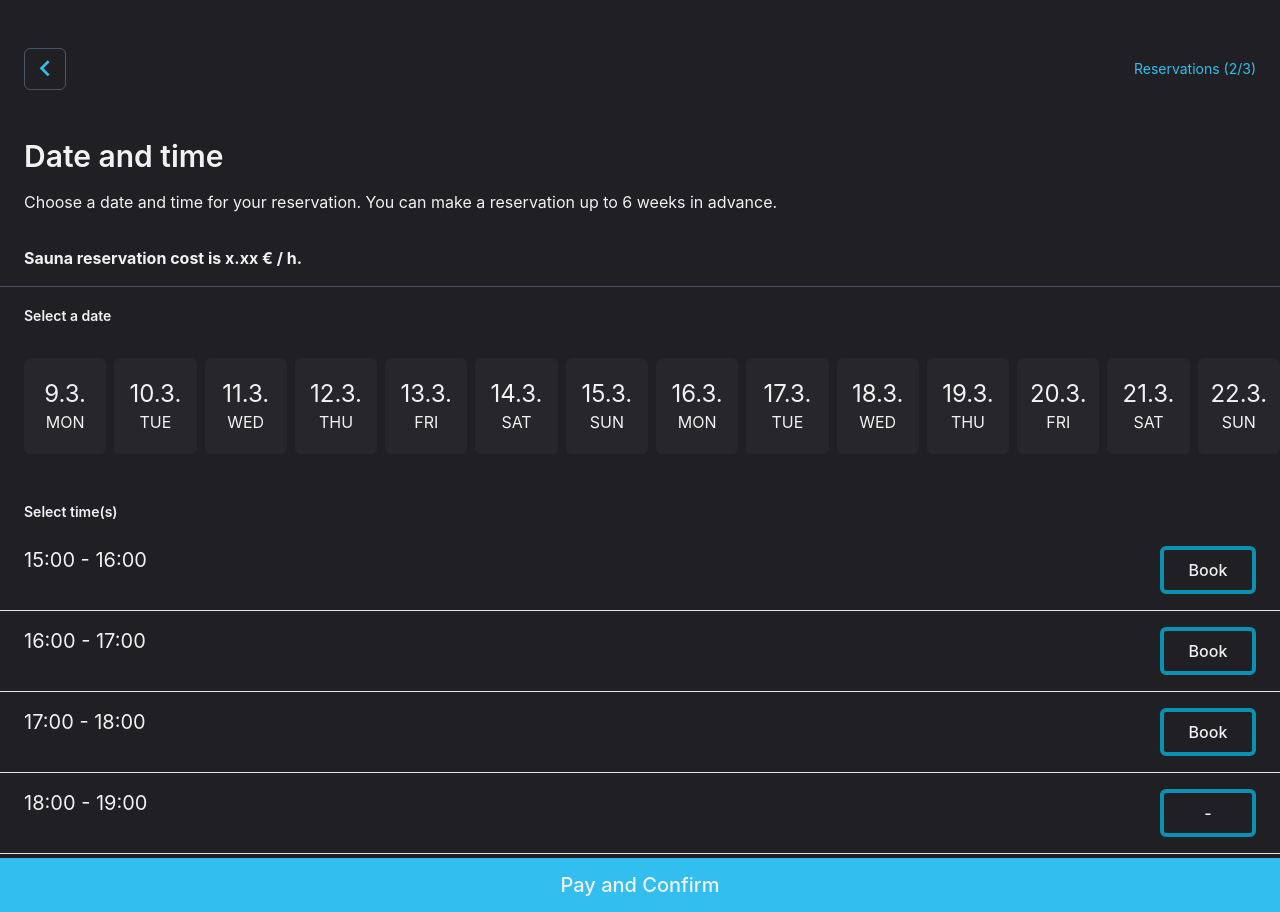
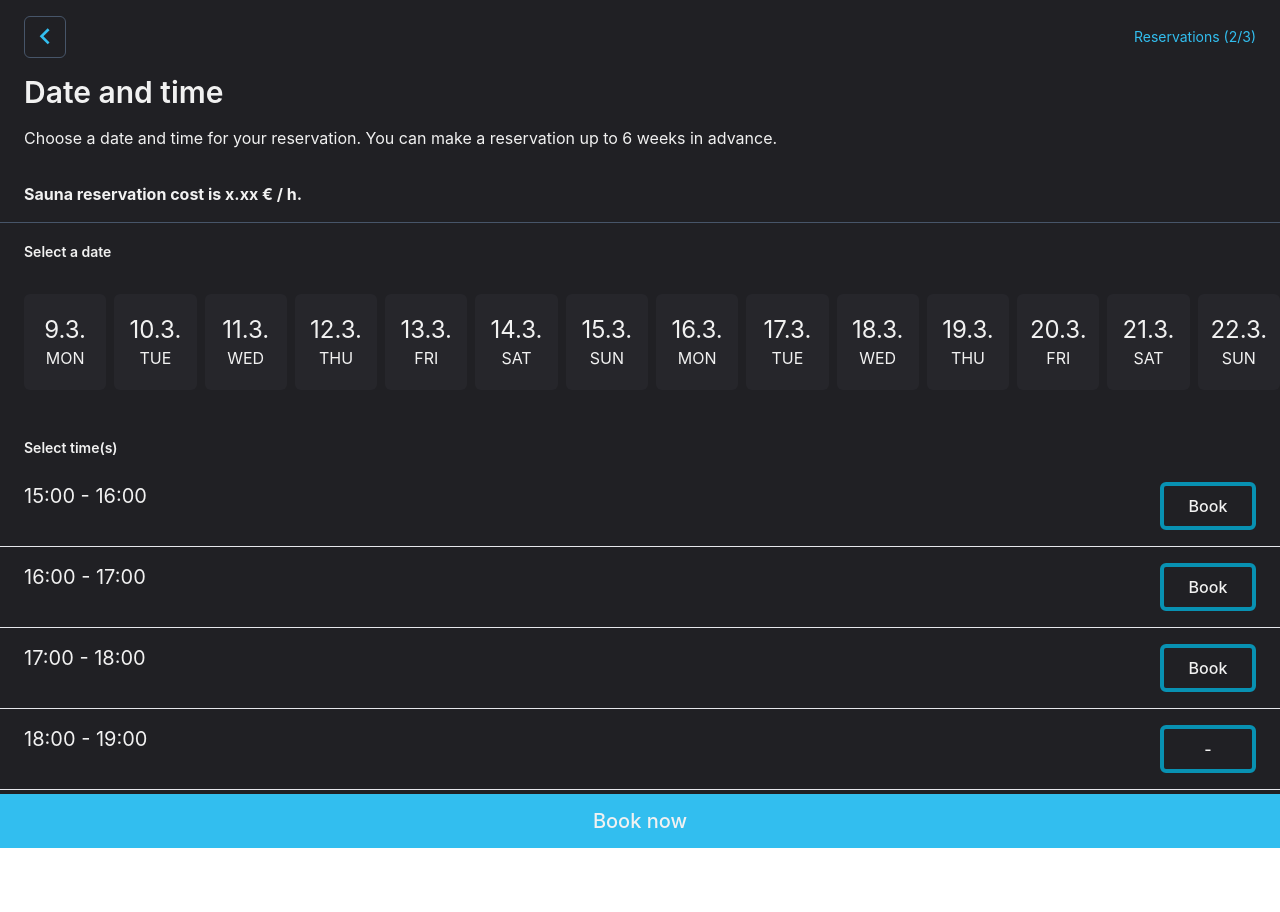
Before and after one commit to Ahmadnoorkhan1/kulku, a React (Vite) app: page /book-reservation in a window 1280 px wide. After the commit the page ends 848 px from the top, so only its background shows below. Built offline with nearby package versions, Linux system fonts and the light colour scheme.

Commit message:
first commit

```diff
--- a/src/pages/BookReservation.jsx
+++ b/src/pages/BookReservation.jsx
@@ -61,7 +61,7 @@ const BookReservation = () => {
   ];
   return (
     <>
-      <div className="flex min-h-screen flex-col items-start  pt-12  bg-[#202024] ">
+      <div className="flex min-h-screen flex-col items-start  pt-4  bg-[#202024] ">
         <div className="px-6 flex justify-between items-center w-full">
           <button
             className="border border-slate-600 rounded-md p-1 bg-transparent"
@@ -77,7 +77,7 @@ const BookReservation = () => {
           </button>
           <p className=" text-[#32beef] text-sm">Reservations (2/3)</p>
         </div>
-        <div className="pt-12 px-6">
+        <div className="pt-4 px-6">
           <h1 className="font-semibold text-3xl text-[#f1f1f1]">
             Date and time
           </h1>
@@ -130,7 +130,7 @@ const BookReservation = () => {
             className="w-full bg-[#32beef] gap-2 px-6 text-[#f1f1f1] text-xl rounded-none"
             onClick={naviagteTo}
           >
-            Pay and Confirm
+            Book now
           </button>
         </div>
       </div>
```
